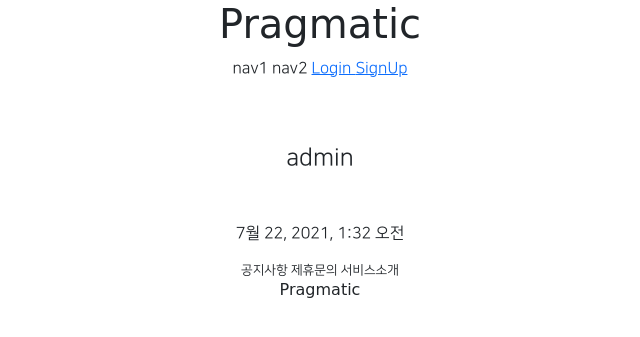
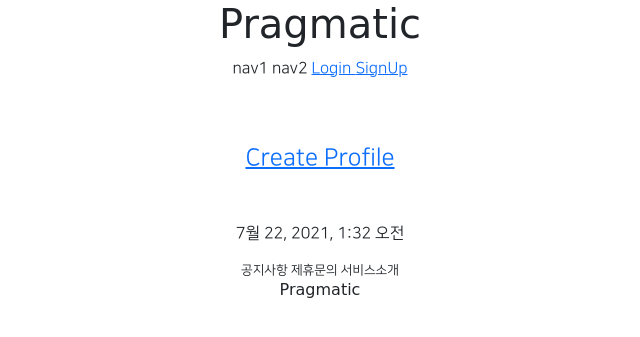
Before and after one commit to hyehmin/gis-class-practice, a Django app: page /accounts/detail/2 in a window 1280 px wide. Shown: the top 337 px of the page, without its empty margins (320-960 px from the left). Run offline with Django 3.2, Linux system fonts and the light colour scheme; data comes from the database, SQL or seed files in the repository; parts of the project's set-up code (start-up, migrations or seed data) failed here and were passed over; some libraries are stand-ins or nearby versions; some web fonts are replaced.

Commit message:
2021-07-26 SELF_Practice

```diff
--- a/HyehMinProject_1/urls.py
+++ b/HyehMinProject_1/urls.py
@@ -13,6 +13,8 @@ Including another URLconf
     1. Import the include() function: from django.urls import include, path
     2. Add a URL to urlpatterns:  path('blog/', include('blog.urls'))
 """
+from django.conf import settings
+from django.conf.urls.static import static
 from django.contrib import admin
 from django.urls import path, include
 
@@ -22,4 +24,4 @@ urlpatterns = [
     path('admin/', admin.site.urls),
     path('accounts/', include('accountapp.urls')),
     path('profiles/', include('profileapp.urls')),
-]
+] + static(settings.MEDIA_URL, document_root=settings.MEDIA_ROOT)
--- a/accountapp/templates/accountapp/detail.html
+++ b/accountapp/templates/accountapp/detail.html
@@ -5,7 +5,19 @@
 
     <div class="text-center mw-500 m-auto">
         <div class="m-5">
-            <h4>{{ target_user.username }}</h4>
+            {% if target_user_profile %}
+                <img src="{{ target_user.profile.image.url }}"
+                     class="profile_image"
+                     alt = "profile image">
+                <h4>{{ target_user.profile.nickname }}</h4>
+                <h5>{{ target_user.profile.message }}</h5>
+            {% else %}
+            <h4>
+                <a href="{% url 'profileapp:create' %}">
+                    Create Profile
+                </a>
+            </h4>
+            {% endif %}
         </div>
         <div>
             {{ target_user.date_joined }}
--- a/static/base.css
+++ b/static/base.css
@@ -17,3 +17,10 @@
     max-width: 500px;
     padding: 1rem 1.5rem;
 }
+
+.profile_image{
+    height : 12rem;
+    width : 12rem;
+    border-radius: 20rem;
+    object-fit : cover;
+}
```
